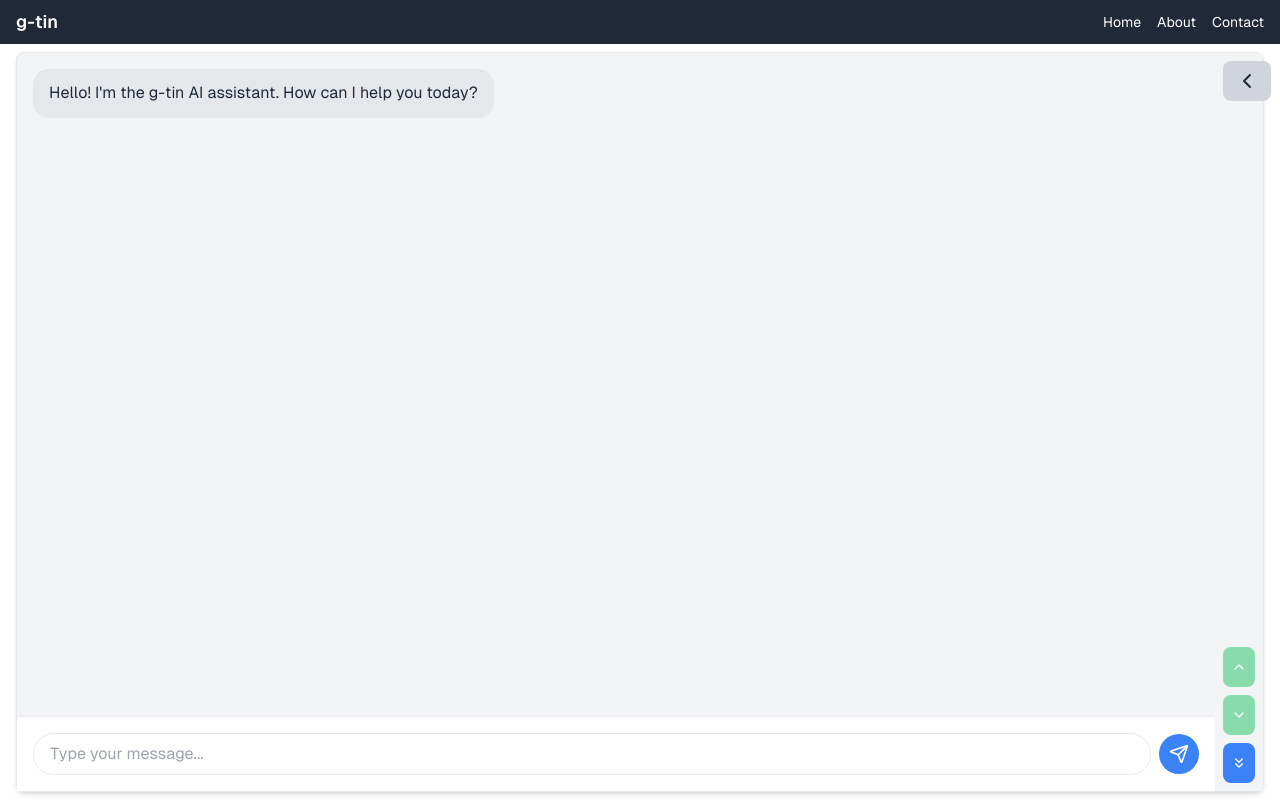
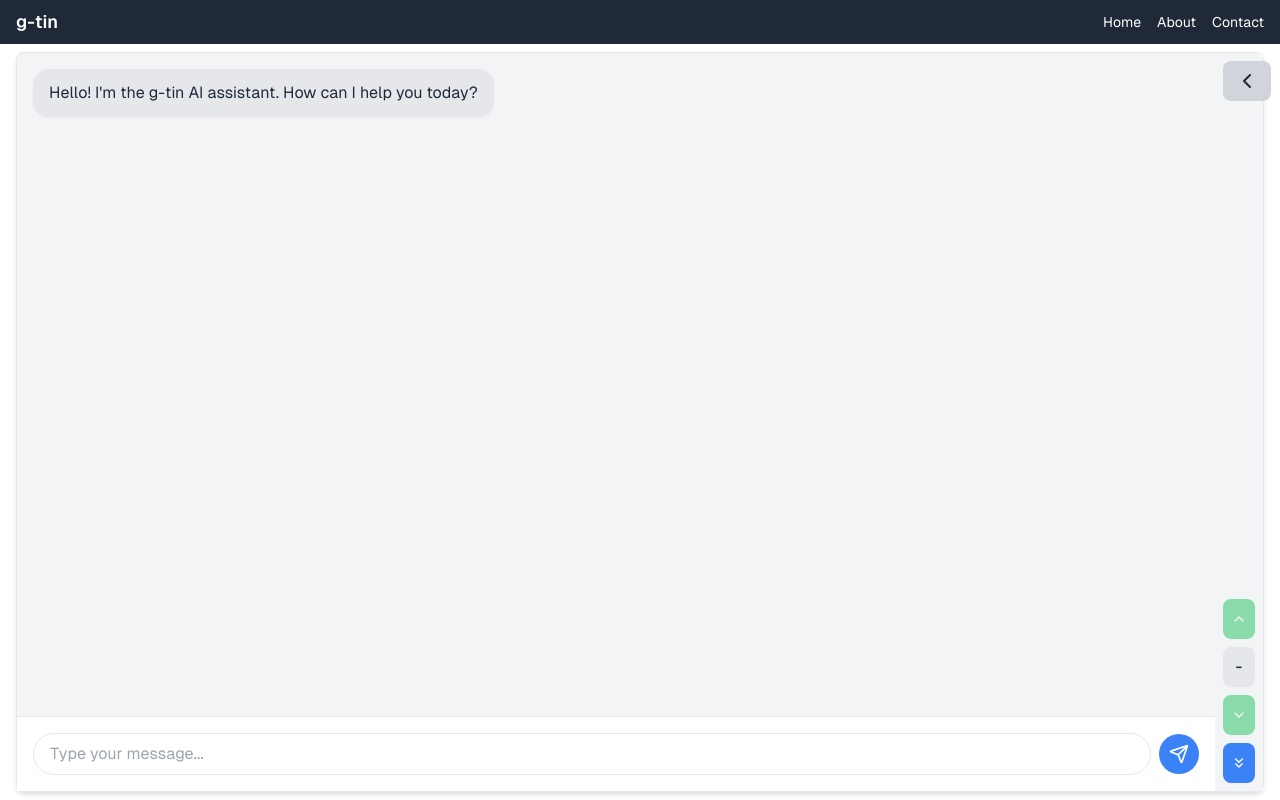
Before and after one commit to zenitogr/g-tin, a Next.js app: page / in a window 1280 px wide. Built offline with nearby package versions, Linux system fonts and the light colour scheme.

Commit message:
marker display works nice.

```diff
--- a/components/AIChatbot.tsx
+++ b/components/AIChatbot.tsx
@@ -155,6 +155,12 @@ const AIChatbot = () => {
     setIsNavExpanded(!isNavExpanded);
   };
 
+  const getCurrentMarkerDisplay = () => {
+    if (markers.length === 0) return '-';
+    if (currentMarkerIndex === null) return '-';
+    return `${markers.length - currentMarkerIndex}/${markers.length}`;
+  };
+
   return (
     <div className="flex h-full relative chat-container">
       <div className={`flex-grow flex flex-col ${isNavExpanded ? 'w-2/3' : 'w-full'} transition-all duration-300`}>
@@ -215,6 +221,13 @@ const AIChatbot = () => {
             <ChevronUp size={24} />
             {isNavExpanded && <span className="ml-2">Previous</span>}
           </button>
+          <div className="chat-button bg-gray-200 dark:bg-gray-700 text-gray-800 dark:text-white flex items-center justify-center">
+            {isNavExpanded ? (
+              <span>Current Marker: {getCurrentMarkerDisplay()}</span>
+            ) : (
+              <span>{getCurrentMarkerDisplay()}</span>
+            )}
+          </div>
           <button
             onClick={() => navigateMarkers('next')}
             className="chat-button bg-green-500 text-white"
```
